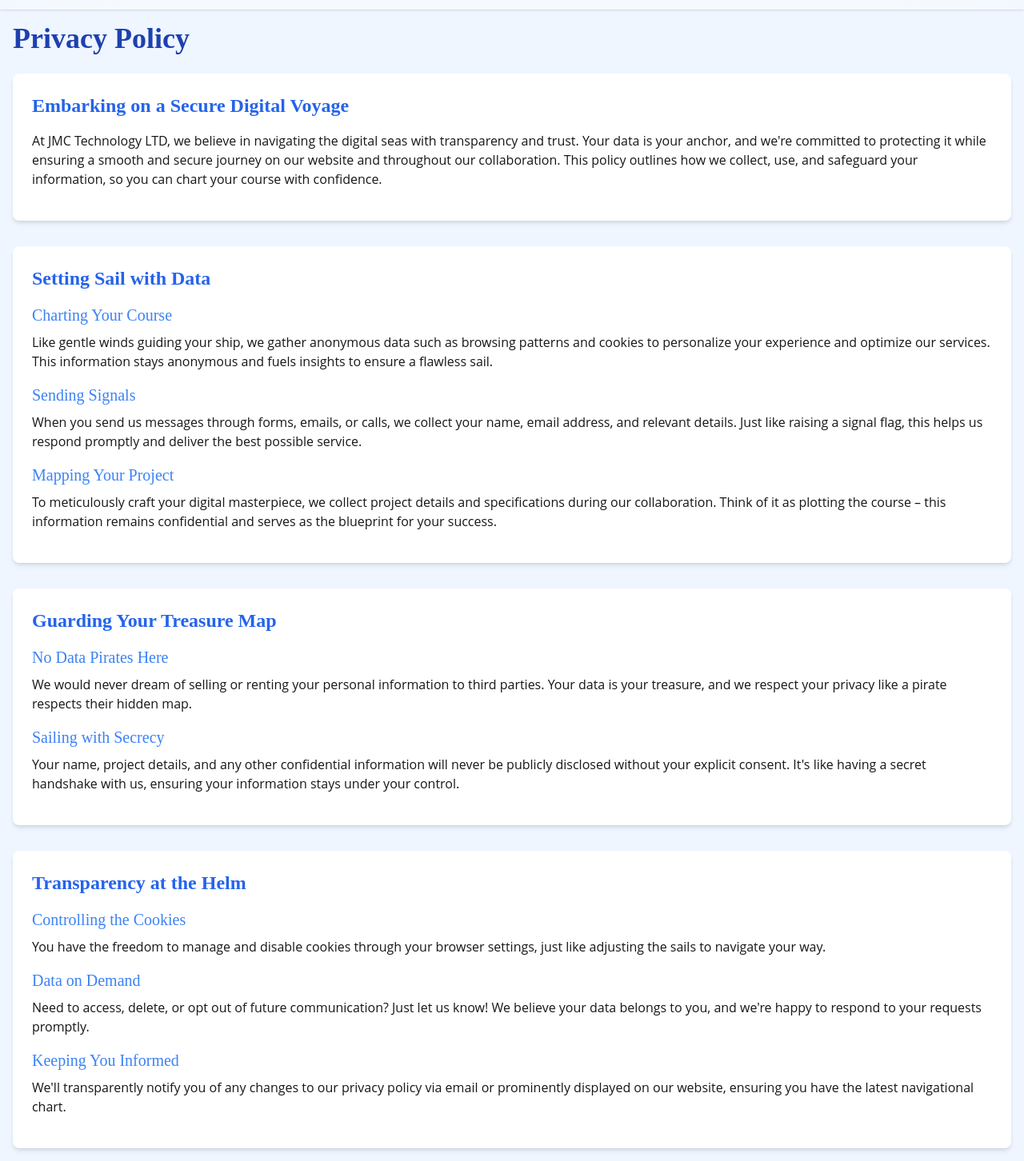
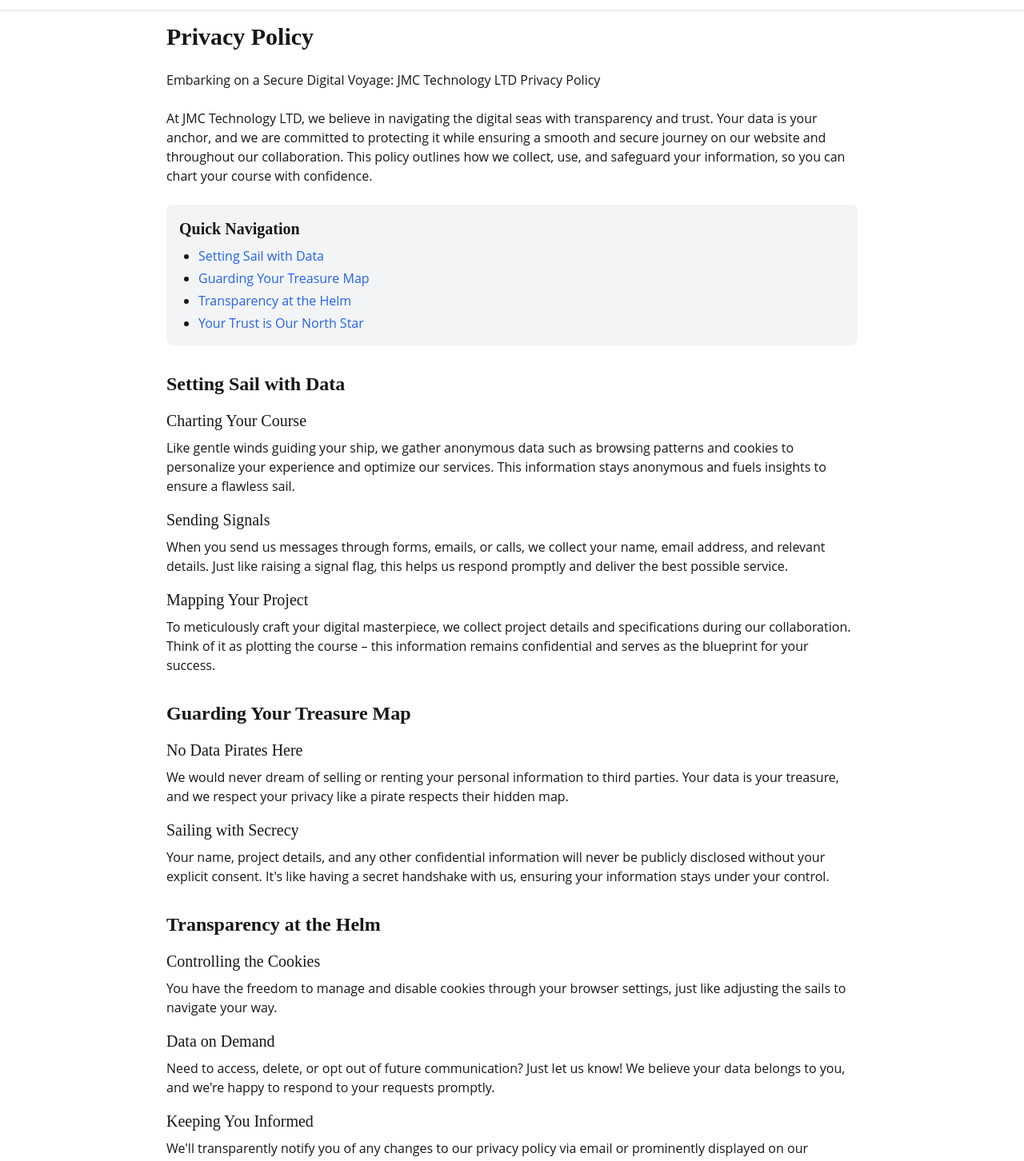
Before and after one commit to rahatutzaman-rizon/jmc-technology-final, a Next.js app: page /privacy in a window 1280 px wide. Shown: the part 52-1504 px from the top of the page at 80% size. Built offline with nearby package versions, Linux system fonts and the light colour scheme.

Commit message:
update terms and privacy page

```diff
--- a/src/app/(client)/privacy/page.jsx
+++ b/src/app/(client)/privacy/page.jsx
@@ -1,91 +1,78 @@
-import Head from 'next/head';
+import Link from 'next/link'
 
-export default function PrivacyPolicyPage() {
-  const sections = [
-    {
-      title: "Embarking on a Secure Digital Voyage",
-      content: "At JMC Technology LTD, we believe in navigating the digital seas with transparency and trust. Your data is your anchor, and we're committed to protecting it while ensuring a smooth and secure journey on our website and throughout our collaboration. This policy outlines how we collect, use, and safeguard your information, so you can chart your course with confidence."
-    },
-    {
-      title: "Setting Sail with Data",
-      subsections: [
-        {
-          title: "Charting Your Course",
-          content: "Like gentle winds guiding your ship, we gather anonymous data such as browsing patterns and cookies to personalize your experience and optimize our services. This information stays anonymous and fuels insights to ensure a flawless sail."
-        },
-        {
-          title: "Sending Signals",
-          content: "When you send us messages through forms, emails, or calls, we collect your name, email address, and relevant details. Just like raising a signal flag, this helps us respond promptly and deliver the best possible service."
-        },
-        {
-          title: "Mapping Your Project",
-          content: "To meticulously craft your digital masterpiece, we collect project details and specifications during our collaboration. Think of it as plotting the course – this information remains confidential and serves as the blueprint for your success."
-        }
-      ]
-    },
-    {
-      title: "Guarding Your Treasure Map",
-      subsections: [
-        {
-          title: "No Data Pirates Here",
-          content: "We would never dream of selling or renting your personal information to third parties. Your data is your treasure, and we respect your privacy like a pirate respects their hidden map."
-        },
-        {
-          title: "Sailing with Secrecy",
-          content: "Your name, project details, and any other confidential information will never be publicly disclosed without your explicit consent. It's like having a secret handshake with us, ensuring your information stays under your control."
-        }
-      ]
-    },
-    {
-      title: "Transparency at the Helm",
-      subsections: [
-        {
-          title: "Controlling the Cookies",
-          content: "You have the freedom to manage and disable cookies through your browser settings, just like adjusting the sails to navigate your way."
-        },
-        {
-          title: "Data on Demand",
-          content: "Need to access, delete, or opt out of future communication? Just let us know! We believe your data belongs to you, and we're happy to respond to your requests promptly."
-        },
-        {
-          title: "Keeping You Informed",
-          content: "We'll transparently notify you of any changes to our privacy policy via email or prominently displayed on our website, ensuring you have the latest navigational chart."
-        }
-      ]
-    },
-    {
-      title: "Your Trust is Our North Star",
-      content: "At JMC Technology LTD, your trust is our guiding principle. We strive to be transparent, accountable, and always available to answer your questions and address your concerns regarding our privacy policy. Don't hesitate to reach out – we're here to ensure your digital journey is as smooth and secure as the open seas can be."
-    }
-  ];
+export default function PrivacyPolicy() {
+  return (
+    <div className="max-w-4xl mx-auto px-4 py-8">
+      <h1 className="text-3xl font-bold mb-6">Privacy Policy</h1>
+      <p className="mb-6 ">
+        Embarking on a Secure Digital Voyage: JMC Technology LTD Privacy Policy
+      </p>
+      <p className="mb-6">
+        At JMC Technology LTD, we believe in navigating the digital seas with transparency and trust. Your data is your anchor, and we are committed to protecting it while ensuring a smooth and secure journey on our website and throughout our collaboration. This policy outlines how we collect, use, and safeguard your information, so you can chart your course with confidence.
+      </p>
 
-  return (
-    <div className="min-h-screen bg-blue-50 mt-12">
-      <Head>
-        <title>Privacy Policy - JMC Technology LTD</title>
-        <link rel="icon" href="/favicon.ico" />
-      </Head>
+      <nav className="mb-8 p-4 bg-gray-100 rounded-lg">
+        <h2 className="text-xl font-semibold mb-2">Quick Navigation</h2>
+        <ul className="list-disc pl-6 space-y-1">
+          <li><Link href="#data-collection" className="text-blue-600 hover:underline">Setting Sail with Data</Link></li>
+          <li><Link href="#data-protection" className="text-blue-600 hover:underline">Guarding Your Treasure Map</Link></li>
+          <li><Link href="#transparency" className="text-blue-600 hover:underline">Transparency at the Helm</Link></li>
+          <li><Link href="#trust" className="text-blue-600 hover:underline">Your Trust is Our North Star</Link></li>
+        </ul>
+      </nav>
 
+      <section id="data-collection" className="mb-8">
+        <h2 className="text-2xl font-semibold mb-4">Setting Sail with Data</h2>
+        <h3 className="text-xl font-medium mb-2">Charting Your Course</h3>
+        <p className="mb-4">
+          Like gentle winds guiding your ship, we gather anonymous data such as browsing patterns and cookies to personalize your experience and optimize our services. This information stays anonymous and fuels insights to ensure a flawless sail.
+        </p>
+        <h3 className="text-xl font-medium mb-2">Sending Signals</h3>
+        <p className="mb-4">
+          When you send us messages through forms, emails, or calls, we collect your name, email address, and relevant details. Just like raising a signal flag, this helps us respond promptly and deliver the best possible service.
+        </p>
+        <h3 className="text-xl font-medium mb-2">Mapping Your Project</h3>
+        <p className="mb-4">
+          To meticulously craft your digital masterpiece, we collect project details and specifications during our collaboration. Think of it as plotting the course – this information remains confidential and serves as the blueprint for your success.
+        </p>
+      </section>
 
+      <section id="data-protection" className="mb-8">
+        <h2 className="text-2xl font-semibold mb-4">Guarding Your Treasure Map</h2>
+        <h3 className="text-xl font-medium mb-2">No Data Pirates Here</h3>
+        <p className="mb-4">
+          We would never dream of selling or renting your personal information to third parties. Your data is your treasure, and we respect your privacy like a pirate respects their hidden map.
+        </p>
+        <h3 className="text-xl font-medium mb-2">Sailing with Secrecy</h3>
+        <p className="mb-4">
+          Your name, project details, and any other confidential information will never be publicly disclosed without your explicit consent. It's like having a secret handshake with us, ensuring your information stays under your control.
+        </p>
+      </section>
 
-      <main className="container mx-auto px-4 py-8">
-        <h2 className="text-4xl font-bold mb-6 text-blue-800">Privacy Policy</h2>
+      <section id="transparency" className="mb-8">
+        <h2 className="text-2xl font-semibold mb-4">Transparency at the Helm</h2>
+        <h3 className="text-xl font-medium mb-2">Controlling the Cookies</h3>
+        <p className="mb-4">
+          You have the freedom to manage and disable cookies through your browser settings, just like adjusting the sails to navigate your way.
+        </p>
+        <h3 className="text-xl font-medium mb-2">Data on Demand</h3>
+        <p className="mb-4">
+          Need to access, delete, or opt out of future communication? Just let us know! We believe your data belongs to you, and we're happy to respond to your requests promptly.
+        </p>
+        <h3 className="text-xl font-medium mb-2">Keeping You Informed</h3>
+        <p className="mb-4">
+          We'll transparently notify you of any changes to our privacy policy via email or prominently displayed on our website, ensuring you have the latest navigational chart.
+        </p>
+      </section>
 
-        {sections.map((section, index) => (
-          <section key={index} className="bg-white shadow-md rounded-lg p-6 mb-8">
-            <h3 className="text-2xl font-semibold mb-4 text-blue-600">{section.title}</h3>
-            {section.content && <p className="mb-4">{section.content}</p>}
-            {section.subsections && section.subsections.map((subsection, subIndex) => (
-              <div key={subIndex} className="mb-4">
-                <h4 className="text-xl font-medium mb-2 text-blue-500">{subsection.title}</h4>
-                <p>{subsection.content}</p>
-              </div>
-            ))}
-          </section>
-        ))}
-      </main>
+      <section id="trust" className="mb-8">
+        <h2 className="text-2xl font-semibold mb-4">Your Trust is Our North Star</h2>
+        <p className="mb-4">
+          At JMC Technology LTD, your trust is our guiding principle. We strive to be transparent, accountable, and always available to answer your questions and address your concerns regarding our privacy policy. Don't hesitate to reach out – we're here to ensure your digital journey is as smooth and secure as the open seas can be.
+        </p>
+      </section>
 
 
     </div>
-  );
+  )
 }
--- a/src/app/(client)/terms/page.jsx
+++ b/src/app/(client)/terms/page.jsx
@@ -1,74 +1,94 @@
-import Head from 'next/head';
+import Link from 'next/link'
 
-export default function TermsPage() {
+export default function TermsAndConditions() {
   return (
-    <div className="min-h-screen bg-gray-100">
-      <Head>
-        <title>Terms & Conditions - JMC Technology LTD</title>
-        <link rel="icon" href="/favicon.ico" />
-      </Head>
+    <div className="max-w-4xl mx-auto px-4 py-8">
+      <h1 className="text-3xl font-bold mb-6">Terms and Conditions</h1>
+      <p className="mb-6">
+        Welcome to JMC Technology LTD! We empower businesses of all sizes with innovative software solutions and customized technology services. By accessing our website or engaging with our products and services, you agree to these Terms & Conditions. Please read them carefully before proceeding.
+      </p>
 
+      <section className="mb-8">
+        <h2 className="text-2xl font-semibold mb-4">1. Intellectual Property</h2>
+        <ul className="list-disc pl-6 space-y-2">
+          <li>All content, including code, trademarks, logos, designs, and materials, are the exclusive property of JMC Technology LTD.</li>
+          <li>We grant you a non-exclusive, non-transferable license to use our products and services under these terms.</li>
+          <li>Any unauthorized use, modification, reproduction, or distribution is strictly prohibited.</li>
+        </ul>
+      </section>
 
+      <section className="mb-8">
+        <h2 className="text-2xl font-semibold mb-4">2. Products & Services</h2>
+        <ul className="list-disc pl-6 space-y-2">
+          <li>We offer a range of ready-made software solutions and tailor-made technology services.</li>
+          <li>Customized projects require a signed agreement outlining the project scope, timeline, and fees.</li>
+        </ul>
+      </section>
 
-      <main className="container mx-auto px-4 py-8 mt-12">
-        <h2 className="text-4xl font-bold mb-6">Terms & Conditions</h2>
+      <section className="mb-8">
+        <h2 className="text-2xl font-semibold mb-4">3. Content & Community</h2>
+        <ul className="list-disc pl-6 space-y-2">
+          <li>Our website may feature a blog or resources with various articles and opinions. Respectful contributions are welcome, but inappropriate content is prohibited.</li>
+          <li>Uploading viruses, malware, or promoting prohibited goods/services is strictly prohibited.</li>
+          <li>Respect the copyright and intellectual property rights of others.</li>
+        </ul>
+      </section>
 
-        <div className="bg-white shadow-md rounded-lg p-6 mb-8">
-          <p className="mb-4">
-            Welcome to JMC Technology LTD! We empower businesses of all sizes with innovative software solutions and customized technology services. By accessing our website or engaging with our products and services, you agree to these Terms & Conditions. Please read them carefully before proceeding.
-          </p>
-        </div>
+      <section className="mb-8">
+        <h2 className="text-2xl font-semibold mb-4">4. Payment & Fees</h2>
+        <ul className="list-disc pl-6 space-y-2">
+          <li>We accept various payment methods like credit cards, bank transfers, and checks.</li>
+          <li>Advance payments may be required for customized projects.</li>
+          <li>Late payments may incur additional fees and potential termination of services.</li>
+        </ul>
+      </section>
 
-        {[
-          {
-            title: "Intellectual Property",
-            content: "All content, including code, trademarks, logos, designs, and materials, are the exclusive property of JMC Technology LTD. We grant you a non-exclusive, non-transferable license to use our products and services under these terms. Any unauthorized use, modification, reproduction, or distribution is strictly prohibited."
-          },
-          {
-            title: "Products & Services",
-            content: "We offer a range of ready-made software solutions and tailor-made technology services. Customized projects require a signed agreement outlining the project scope, timeline, and fees."
-          },
-          {
-            title: "Content & Community",
-            content: "Our website may feature a blog or resources with various articles and opinions. Respectful contributions are welcome, but inappropriate content is prohibited. Uploading viruses, malware, or promoting prohibited goods/services is strictly prohibited. Respect the copyright and intellectual property rights of others."
-          },
-          {
-            title: "Payment & Fees",
-            content: "We accept various payment methods like credit cards, bank transfers, and checks. Advance payments may be required for customized projects. Late payments may incur additional fees and potential termination of services."
-          },
-          {
-            title: "Cancellation & Refunds",
-            content: "Refunds for ready-made software follow the terms of the respective marketplaces. Customized projects typically do not offer refunds after 30 days of project initiation unless under exceptional circumstances and agreed upon by both parties. Modifications to our code or scripts may void your refund eligibility. We reserve the right to cancel your account for breach of terms."
-          },
-          {
-            title: "Privacy Policy",
-            content: "We prioritize your privacy and safeguard your personal information. Refer to our separate Privacy Policy for detailed information on data collection and usage."
-          },
-          {
-            title: "Disclaimers & Warranties",
-            content: "We strive to provide reliable products and services but cannot guarantee complete error-free performance. We disclaim any warranties regarding suitability, safety, or uninterrupted service. Information on this website might contain inaccuracies or be outdated. We reserve the right to update it at any time."
-          },
-          {
-            title: "Limitations & Liabilities",
-            content: "JMC Technology LTD will not be liable for any direct, indirect, consequential, or incidental damages arising from the use of our products or services. This includes lost profits, business interruptions, or data loss. Your use of this website and its content is at your own risk."
-          },
-          {
-            title: "Contact Us",
-            content: "For any questions about these Terms & Conditions, please contact us at hello@jmc.technology."
-          }
-        ].map((section, index) => (
-          <section key={index} className="bg-white shadow-md rounded-lg p-6 mb-8">
-            <h3 className="text-2xl font-semibold mb-4">{section.title}</h3>
-            <p>{section.content}</p>
-          </section>
-        ))}
-      </main>
+      <section className="mb-8">
+        <h2 className="text-2xl font-semibold mb-4">5. Cancellation & Refunds</h2>
+        <ul className="list-disc pl-6 space-y-2">
+          <li>Refunds for ready-made software follow the terms of the respective marketplaces.</li>
+          <li>Customized projects typically do not offer refunds after 30 days of project initiation unless under exceptional circumstances and agreed upon by both parties.</li>
+          <li>Modifications to our code or scripts may void your refund eligibility.</li>
+          <li>We reserve the right to cancel your account for breach of terms.</li>
+        </ul>
+      </section>
 
-      <footer className="bg-gray-800 text-white">
-        <div className="container mx-auto px-4 py-6 text-center">
-          <p>&copy; 2024 JMC Technology LTD. All rights reserved.</p>
-        </div>
-      </footer>
+      <section className="mb-8">
+        <h2 className="text-2xl font-semibold mb-4">6. Privacy Policy</h2>
+        <ul className="list-disc pl-6 space-y-2">
+          <li>We prioritize your privacy and safeguard your personal information.</li>
+          <li>Refer to our separate Privacy Policy for detailed information on data collection and usage.</li>
+        </ul>
+      </section>
+
+      <section className="mb-8">
+        <h2 className="text-2xl font-semibold mb-4">7. Disclaimers & Warranties</h2>
+        <ul className="list-disc pl-6 space-y-2">
+          <li>We strive to provide reliable products and services but cannot guarantee complete error-free performance.</li>
+          <li>We disclaim any warranties regarding suitability, safety, or uninterrupted service.</li>
+          <li>Information on this website might contain inaccuracies or be outdated. We reserve the right to update it at any time.</li>
+        </ul>
+      </section>
+
+      <section className="mb-8">
+        <h2 className="text-2xl font-semibold mb-4">8. Limitations & Liabilities</h2>
+        <ul className="list-disc pl-6 space-y-2">
+          <li>JMC Technology LTD will not be liable for any direct, indirect, consequential, or incidental damages arising from the use of our products or services.</li>
+          <li>This includes lost profits, business interruptions, or data loss.</li>
+          <li>Your use of this website and its content is at your own risk.</li>
+        </ul>
+      </section>
+
+      <section className="mb-8">
+        <h2 className="text-2xl font-semibold mb-4">9. Contact Us</h2>
+        <p>
+          For any questions about these Terms & Conditions, please contact us at{' '}
+          <Link href="mailto:hello@jmc.technology" className="text-blue-600 hover:underline">
+            hello@jmc.technology
+          </Link>
+          .
+        </p>
+      </section>
     </div>
-  );
+  )
 }
--- a/src/app/dashboard/page.js
+++ b/src/app/dashboard/page.js
@@ -4,7 +4,7 @@
   return (
     <section className="bg-white p-6 rounded-lg my-4">
       <h2 className="text-green-600 text-2xl font-bold text-center">
-        Welcome, JMC Technology ! <br /> Dashboard v-2
+        Welcome, JMC Technology ltd ! <br /> Dashboard v-2
       </h2>
     </section>
   );
```
Also changed, not shown: src/app/components/shared/footer.jsx (+9 -16 lines).
